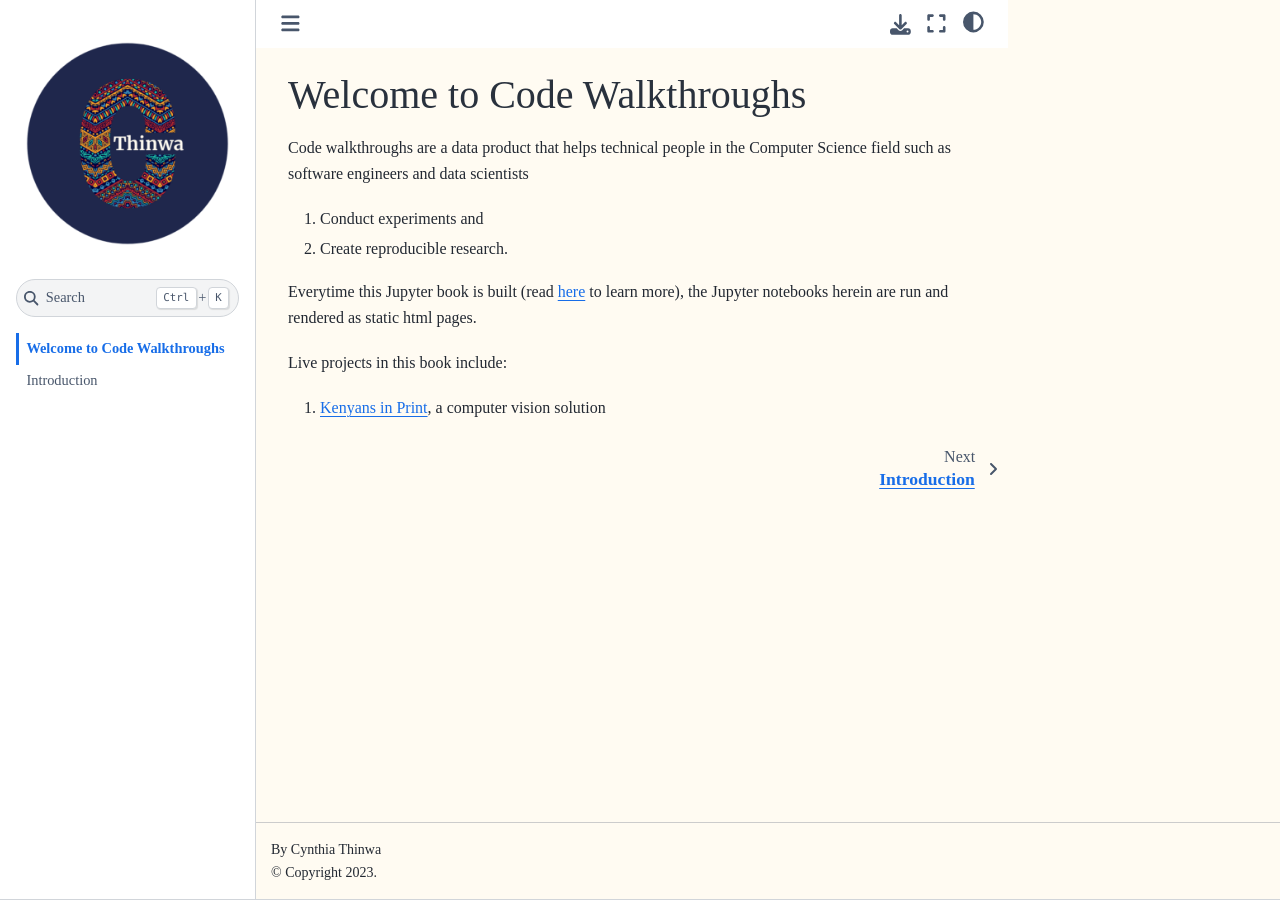
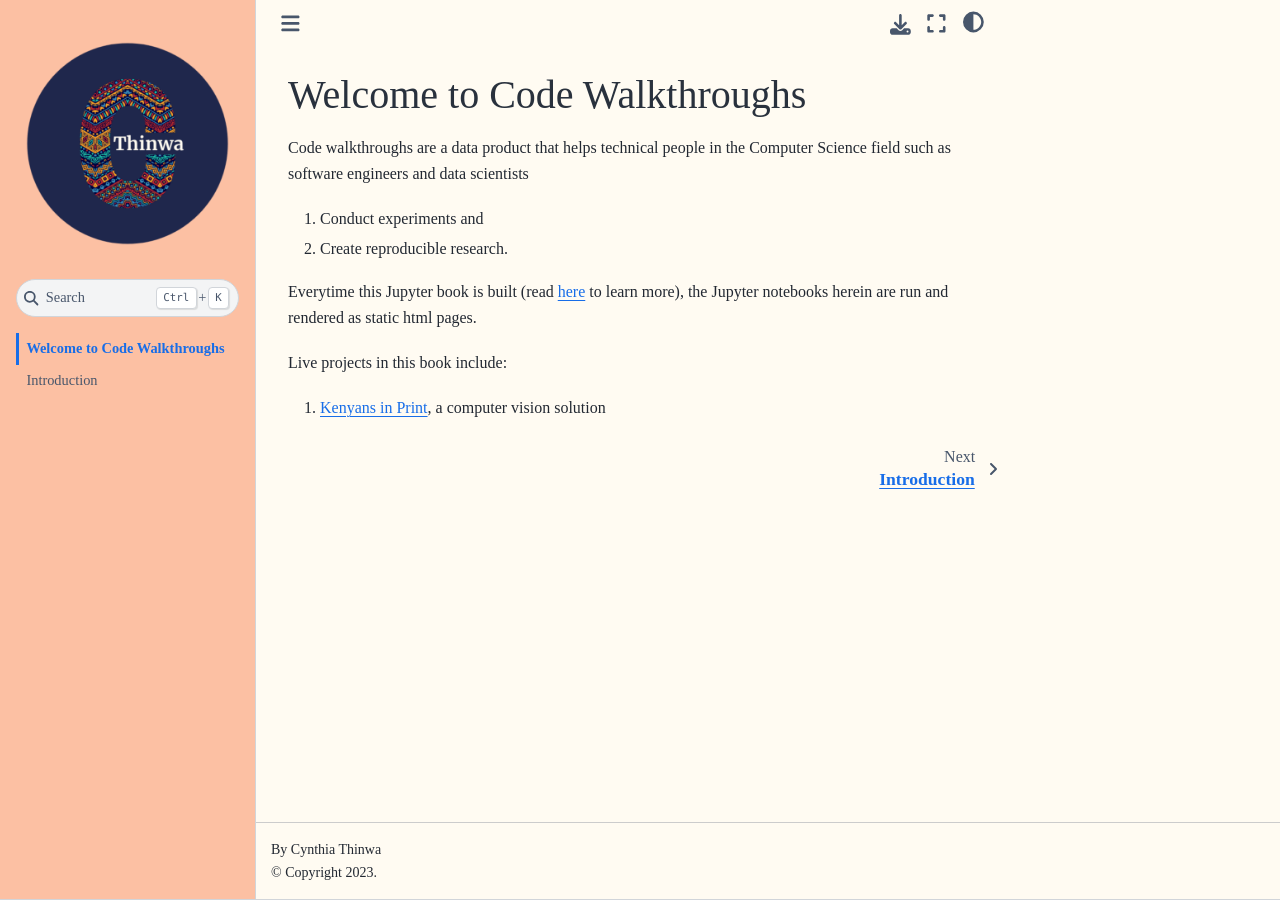
Before and after one commit to CeeThinwa/code-walkthroughs, a Jupyter Book: the page built from book/intro.md, in a window 1280 px wide. Built offline with Jupyter Book 1.0.4 settings and Sphinx 7.4.7 and the Sphinx Book theme 1.1.4, drawn with Linux system fonts in a browser that asks for light colours.

Commit message:
Update custom.css

```diff
--- a/book/_static/custom.css
+++ b/book/_static/custom.css
@@ -2,17 +2,23 @@
 
 /* Font adjustment */
 div, h1, h2, h3, h4, h5, h6, p {font-family: "Quicksand";}
+/*.header-article-items {}*/
 
 /* Background colour adjustments for the page */
 body, .row, .dropdown-buttons {background-color: #fffbf2;}
-#site-navigation {background-color: #fcc0a3;}
+.bd-header-article {background-color: #fffbf2;}
+.bd-sidebar-primary {background-color: #fcc0a3;}
+
+
+/* Remove annoying halving of content space for subsequent pages after the introductory page*/
+/*#main-content {max-width:1000px !important; }*/
 
 /* Change navigation menu items' colour */
-#site-navigation h1.site-logo,
-#site-navigation nav ul.nav li a,
-#site-navigation div.navbar_extra_footer {
-    color: #1f274c;
-    }
+/* #site-navigation h1.site-logo, */
+/* #site-navigation nav ul.nav li a, */
+/* #site-navigation div.navbar_extra_footer { */
+/*     color: #1f274c; */
+/*     } */
 
 /* Change top bar icons' colour */
 #navbar-toggler {color: #1f274c;}
```
